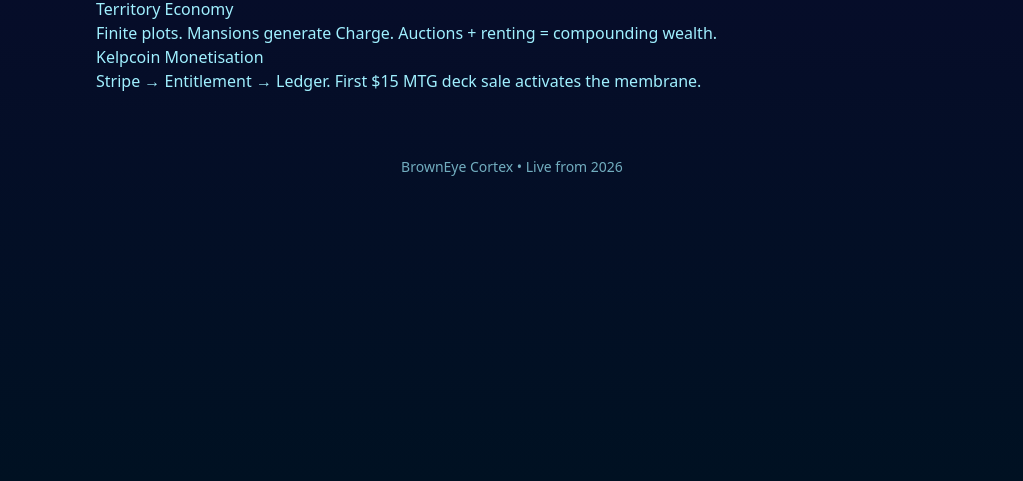
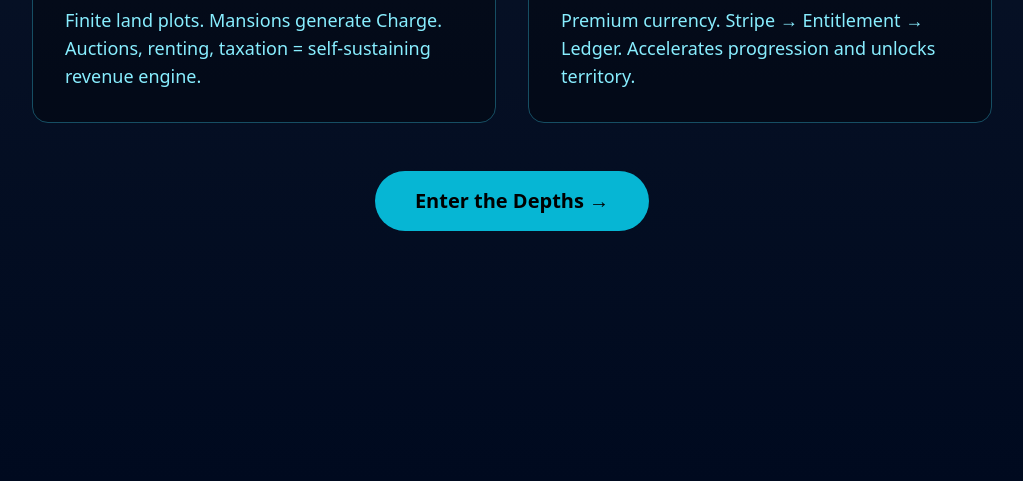
Before and after one commit to KelpCoin/DreamLogic, a plain HTML site: page index.html in a window 1280 px wide. Shown: the part 319-800 px from the top of the page, without its empty margins (128-1151 px from the left). Drawn offline with nearby package versions, Linux system fonts and the light colour scheme.

Commit message:
Rename & rebrand to DreamLedger — Full Kelplantis handover live

```diff
--- a/index.html
+++ b/index.html
@@ -1 +1 @@
-<!DOCTYPE html><html lang="en"><head><meta charset="UTF-8"><meta name="viewport" content="width=device-width, initial-scale=1.0"><title>DreamLogic — Kelplantis & Kelpcoin</title><script src="https://cdn.tailwindcss.com"></script><style>body { background: linear-gradient(to bottom, #0a0a2e, #001122); color: #a0f0ff; font-family: system-ui; }</style></head><body class="min-h-screen"><div class="max-w-4xl mx-auto p-8"><header class="text-center py-12"><h1 class="text-6xl font-bold tracking-tighter bg-gradient-to-r from-cyan-300 to-blue-400 bg-clip-text text-transparent">DREAMLOGIC</h1><p class="text-xl mt-4 text-cyan-200">Kelplantis Autonomous Revenue System • Kelpcoin Economy</p></header><main><section class="prose prose-invert max-w-none"><h2 class="text-3xl">The Vision</h2><p>Kelplantis is a stratified economic survival MMO. Territory is power. Kelpcoin is the shortcut currency powering real revenue.</p><h2>Territory Economy</h2><p>Finite plots. Mansions generate Charge. Auctions + renting = compounding wealth.</p><h2>Kelpcoin Monetisation</h2><p>Stripe → Entitlement → Ledger. First $15 MTG deck sale activates the membrane.</p></section></main><footer class="text-center mt-16 text-sm opacity-70">BrownEye Cortex • Live from 2026</footer></div></body></html>
+<!DOCTYPE html><html lang="en"><head><meta charset="UTF-8"><meta name="viewport" content="width=device-width, initial-scale=1.0"><title>DreamLedger — Kelplantis Kelpcoin</title><script src="https://cdn.tailwindcss.com"></script><style>body{background:linear-gradient(#0a1428,#000a1f);color:#88eeff;font-family:system-ui;}</style></head><body class="min-h-screen"><div class="max-w-5xl mx-auto p-8 pt-16"><h1 class="text-7xl font-black tracking-tighter text-center mb-4 bg-gradient-to-b from-cyan-200 to-blue-500 bg-clip-text text-transparent">DREAMLEDGER</h1><p class="text-center text-2xl text-cyan-300 mb-12">Kelplantis • Autonomous Revenue • Kelpcoin Economy</p><div class="grid md:grid-cols-2 gap-8"><div class="bg-black/30 border border-cyan-900 p-8 rounded-2xl"><h2 class="text-3xl mb-6">Territory Economy</h2><p class="text-lg">Finite land plots. Mansions generate Charge. Auctions, renting, taxation = self-sustaining revenue engine.</p></div><div class="bg-black/30 border border-cyan-900 p-8 rounded-2xl"><h2 class="text-3xl mb-6">Kelpcoin</h2><p class="text-lg">Premium currency. Stripe → Entitlement → Ledger. Accelerates progression and unlocks territory.</p></div></div><div class="mt-12 text-center"><a href="https://github.com/KelpCoin/DreamLogic" class="inline-block bg-cyan-500 hover:bg-cyan-400 text-black font-bold px-10 py-4 rounded-full text-xl">Enter the Depths →</a></div></div></body></html>
```
Also changed, not shown: README.md.
